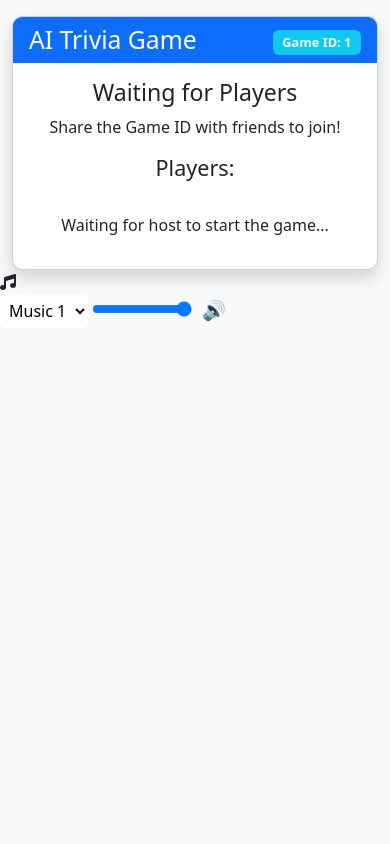
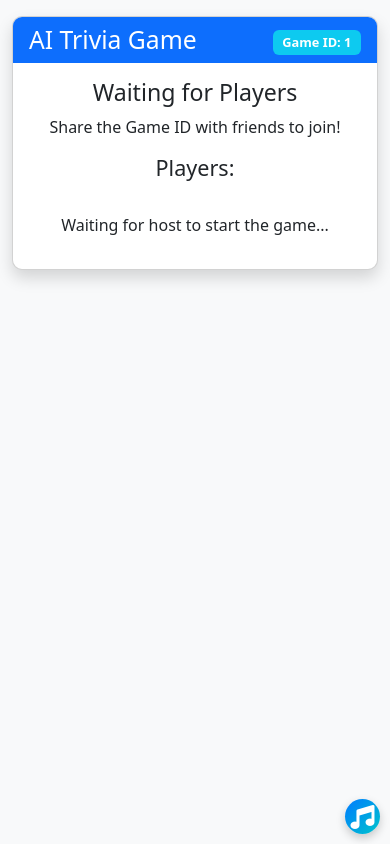
Before and after one commit to zml1997-stl/ai-trivia, a Flask app: template templates/game.html in a window 390 px wide. Run offline with Flask 3, Linux system fonts and the light colour scheme; the template is opened without the code that fills it: most values are stand-ins (such as "Sample title", 1, 10 or a date in 2020); some libraries are stand-ins or nearby versions.

Commit message:
Update styles.css

```diff
--- a/static/styles.css
+++ b/static/styles.css
@@ -1,6 +1,7 @@
 body {
     background-color: #f8f9fa;
     padding-bottom: 2rem;
+    position: relative;
 }
 
 .card {
@@ -92,6 +93,16 @@ body {
     padding: 0.75rem;
 }
 
+#scoreboard td:first-child {
+    display: flex;
+    align-items: center;
+    gap: 10px;
+}
+
+.player-emoji {
+    font-size: 1.2rem;
+}
+
 /* Game Buttons */
 .btn-lg {
     font-size: 1.25rem;
@@ -145,6 +156,10 @@ body {
         font-size: 0.9rem;
         padding: 0.5rem 0.75rem;
     }
+
+    .player-emoji {
+        font-size: 1rem;
+    }
 }
 
 /* Animations */
@@ -177,19 +192,49 @@ body {
 }
 
 /* Music Player Styling */
-#music-player {
+#music-icon {
     position: fixed;
     bottom: 20px;
-    left: 50%;
-    transform: translateX(-50%);
+    right: 20px;
     background: linear-gradient(135deg, #007bff, #00c4cc);
-    padding: 10px 20px;
-    border-radius: 15px;
+    border-radius: 50%;
+    width: 40px;
+    height: 40px;
+    display: flex;
+    align-items: center;
+    justify-content: center;
+    cursor: pointer;
     box-shadow: 0 4px 10px rgba(0, 0, 0, 0.2);
     z-index: 1000;
+    transition: transform 0.2s;
+}
+
+#music-icon:hover {
+    transform: scale(1.1);
+}
+
+#music-icon i {
+    color: white;
+    font-size: 1.5rem;
+}
+
+#music-controls {
+    position: fixed;
+    bottom: 70px;
+    right: 20px;
+    background: rgba(0, 123, 255, 0.9);
+    padding: 15px;
+    border-radius: 10px;
+    box-shadow: 0 4px 10px rgba(0, 0, 0, 0.2);
+    z-index: 1000;
+    display: none;
+    flex-direction: column;
+    gap: 10px;
+    backdrop-filter: blur(5px);
+}
+
+#music-controls.show {
     display: flex;
-    align-items: center;
-    gap: 15px;
 }
 
 #music-select {
@@ -218,12 +263,46 @@ body {
     color: #ff4d4d;
 }
 
+/* Scrolling Trivia Facts */
+#trivia-facts {
+    position: absolute;
+    top: 10px;
+    left: 0;
+    width: 100%;
+    text-align: center;
+    color: #333;
+    font-size: 1.1rem;
+    overflow: hidden;
+    white-space: nowrap;
+    animation: scrollText 15s linear infinite;
+}
+
+@keyframes scrollText {
+    0% { transform: translateX(100%); }
+    100% { transform: translateX(-100%); }
+}
+
+#trivia-facts span {
+    display: inline-block;
+    padding: 0 20px;
+}
+
 /* Responsive Adjustments for Music Player */
 @media (max-width: 576px) {
-    #music-player {
-        width: 90%;
-        padding: 8px;
-        flex-direction: column;
-        gap: 10px;
+    #music-icon {
+        bottom: 10px;
+        right: 10px;
+        width: 35px;
+        height: 35px;
+    }
+
+    #music-controls {
+        bottom: 50px;
+        right: 10px;
+        padding: 10px;
+    }
+
+    #trivia-facts {
+        font-size: 0.9rem;
     }
 }
```
